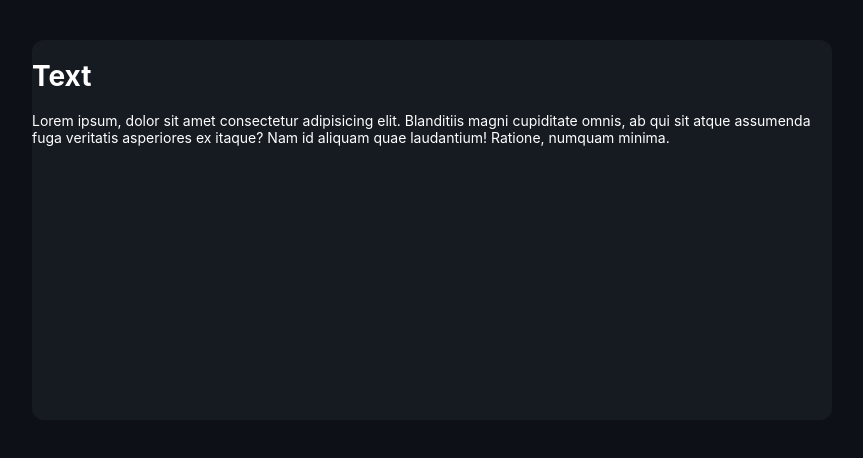
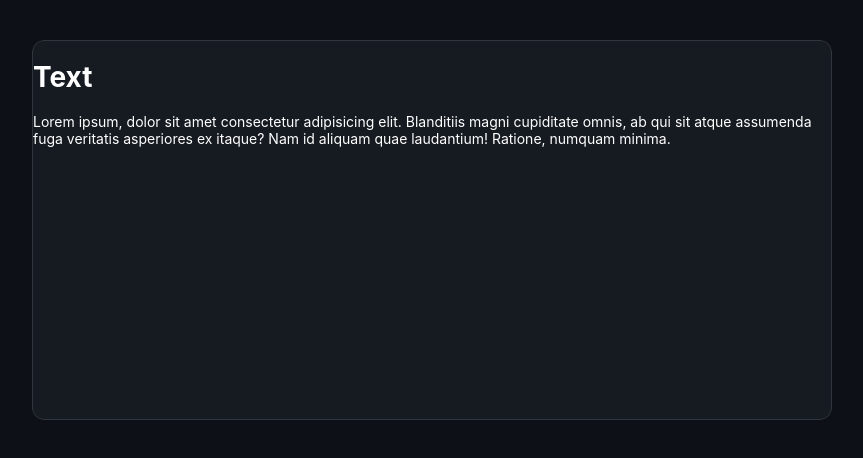
Before and after one commit to ru-pacman/card, a plain HTML site: page index.html in a window 1280 px wide. Shown: the whole page, without its empty margins (208-1071 px from the left). Drawn offline with Linux system fonts and the light colour scheme.

Commit message:
add border style

```diff
--- a/index.html
+++ b/index.html
@@ -21,6 +21,8 @@ body {
 .feature-card-mktg {
     background-color: rgb(22, 27, 34);
     color: rgb(255, 255, 255);
+    border: 1px solid #30363d;
+    border-radius: 12px;
     height: 380px;
     display: flex;
     position: relative;
```
